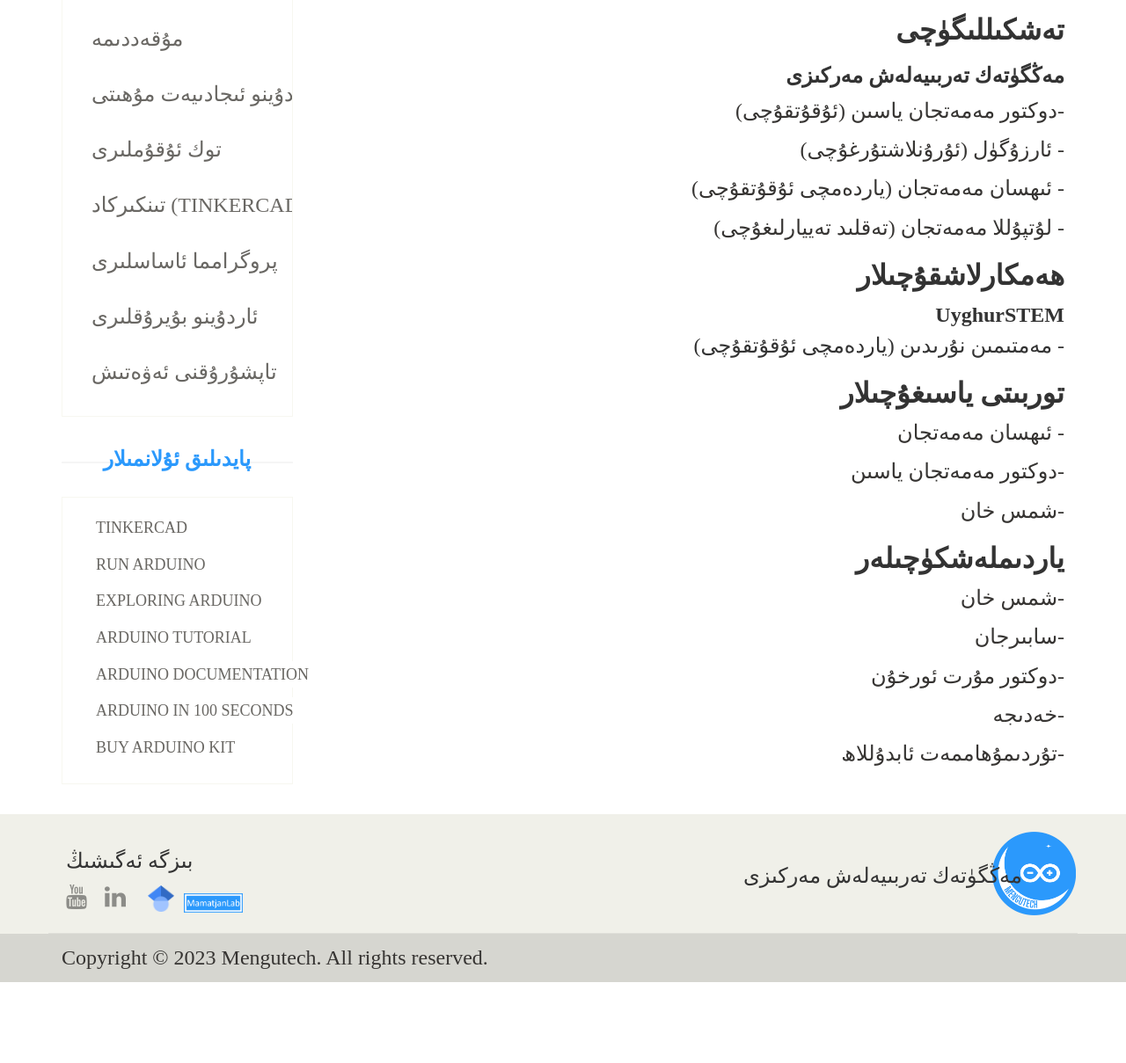
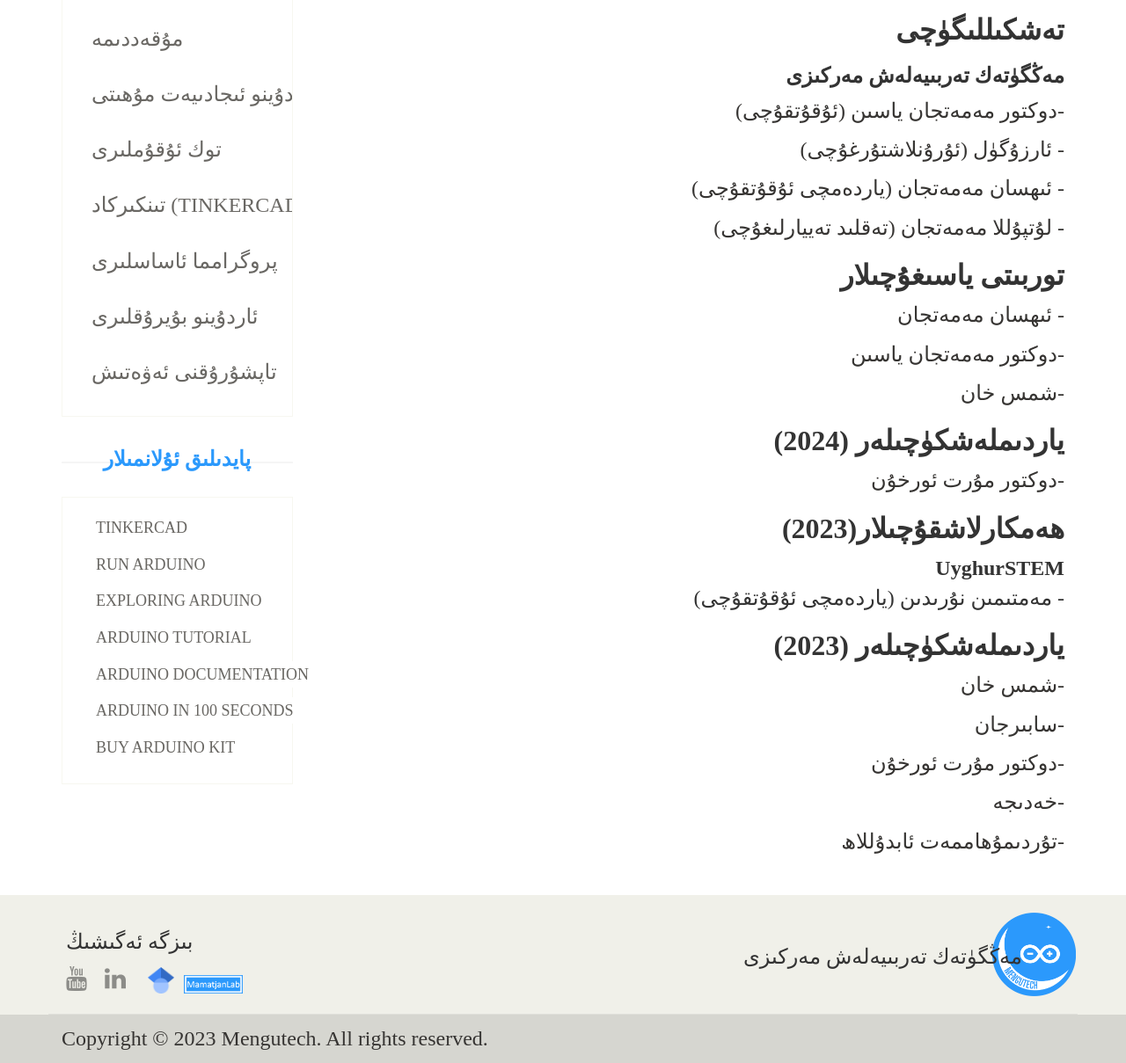
Before and after one commit to TheEhMan/mengutech, a Django app: page /about/ in a window 1280 px wide. Shown: the part 294-1503 px from the top of the page at 88% size. Before the commit the page ends 1411 px from the top, so only its background shows below. Run offline with Django 4.2, Linux system fonts and the light colour scheme; some web fonts are replaced.

Commit message:
updated the about page

```diff
--- a/accounts/templates/accounts/about.html
+++ b/accounts/templates/accounts/about.html
@@ -221,16 +221,18 @@
 							<p>(ياردەمچى ئۇقۇتقۇچى) ئىھسان مەمەتجان - </p>
 
 							<p>(تەقلىد تەييارلىغۇچى) لۇتپۇللا مەمەتجان - </p>
-							<h1 style="font-size:xx-large;"><b>ھەمكارلاشقۇچىلار</b></h1>
+							<h1 style="font-size:xx-large;"><b>توربىتى ياسىغۇچىلار</b></h1>
+							<p> ئىھسان مەمەتجان - </p>
+							<p> دوكتور مەمەتجان ياسىن- </p>
+							<p>   شمس خان- </p>
+							<h1 style="font-size:xx-large;"><b>(2024) ياردىملەشكۈچىلەر</b></h1>
+							<p> دوكتور مۇرت ئورخۇن- </p>
+							<h1 style="font-size:xx-large;"><b>(2023)ھەمكارلاشقۇچىلار</b></h1>
 							<B>UyghurSTEM</B>
 							</br>
 							(ياردەمچى ئۇقۇتقۇچى) مەمتىمىن نۇرىدىن -
 							</br>
-							<h1 style="font-size:xx-large;"><b>توربىتى ياسىغۇچىلار</b></h1>
-							<p> ئىھسان مەمەتجان - </p>
-							<p> دوكتور مەمەتجان ياسىن- </p>
-							<p>   شمس خان- </p>
-							<h1 style="font-size:xx-large;"><b> ياردىملەشكۈچىلەر</b></h1>
+							<h1 style="font-size:xx-large;"><b>(2023) ياردىملەشكۈچىلەر</b></h1>
 							<p>   شمس خان- </p>
 							<p>سابىرجان- </p>
 							<p> دوكتور مۇرت ئورخۇن- </p>
```
